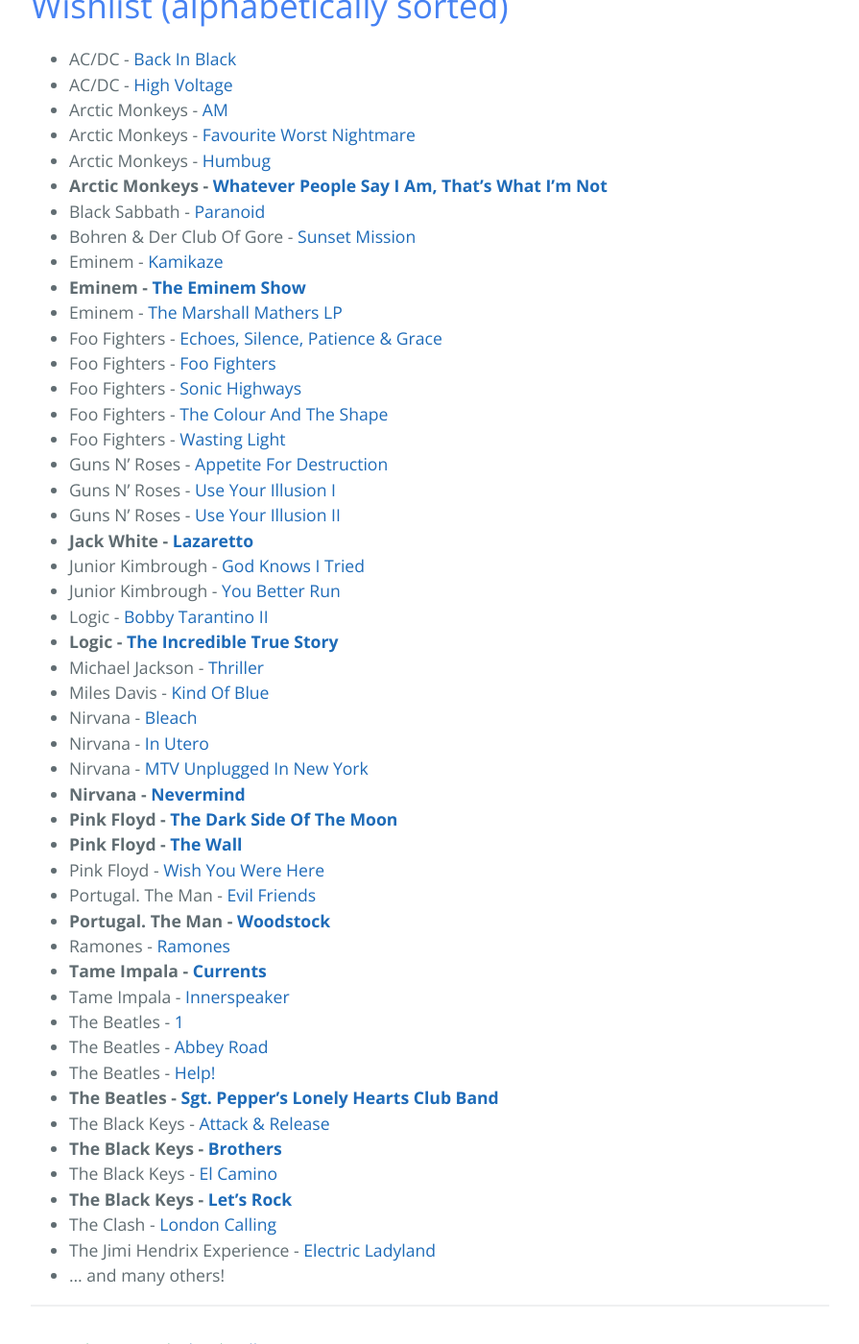
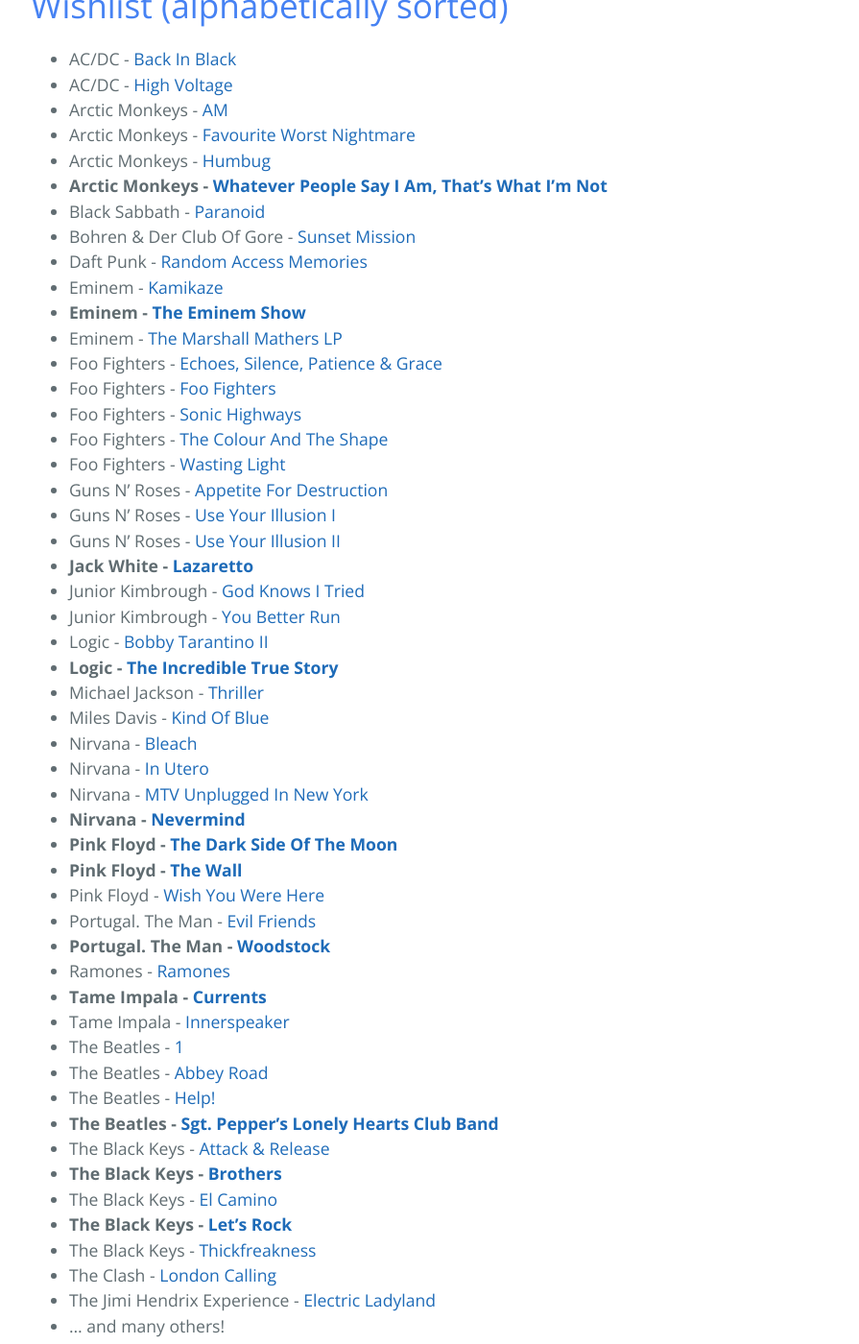
Before and after one commit to andrelago13/andrelago13.github.io, a Jekyll site: the page built from records.md, in a window 1280 px wide and 1400 px high, scrolled down 1091 px. Shown: the whole window at 96% size, without its empty margins (192-1087 px from the left). Built offline with Jekyll 4.4.1, drawn with Linux system fonts in a browser that asks for light colours.

Commit message:
Update records.md

```diff
--- a/records.md
+++ b/records.md
@@ -38,6 +38,7 @@
 * **Arctic Monkeys - [Whatever People Say I Am, That's What I'm Not](https://www.discogs.com/Arctic-Monkeys-Title-TBC/master/76279)**
 * Black Sabbath - [Paranoid](https://www.discogs.com/Black-Sabbath-Paranoid/master/302)
 * Bohren & Der Club Of Gore - [Sunset Mission](https://www.discogs.com/Bohren-Der-Club-Of-Gore-Sunset-Mission/master/60848)
+* Daft Punk - [Random Access Memories](https://www.discogs.com/Daft-Punk-Random-Access-Memories/master/556257)
 * Eminem - [Kamikaze](https://www.discogs.com/Eminem-Kamikaze/master/1416558)
 * **Eminem - [The Eminem Show](https://www.discogs.com/Eminem-The-Eminem-Show/master/12344)**
 * Eminem - [The Marshall Mathers LP](https://www.discogs.com/Eminem-The-Marshall-Mathers-LP/master/12236)
@@ -76,6 +77,7 @@
 * **The Black Keys - [Brothers](https://www.discogs.com/The-Black-Keys-Brothers/master/248620)**
 * The Black Keys - [El Camino](https://www.discogs.com/The-Black-Keys-El-Camino/master/390739)
 * **The Black Keys - [Let's Rock](https://www.discogs.com/The-Black-Keys-Lets-Rock/master/1569381)**
+* The Black Keys - [Thickfreakness](https://www.discogs.com/The-Black-Keys-Thickfreakness/master/79402)
 * The Clash - [London Calling](https://www.discogs.com/The-Clash-London-Calling/master/19382)
 * The Jimi Hendrix Experience - [Electric Ladyland](https://www.discogs.com/The-Jimi-Hendrix-Experience-Electric-Ladyland/release/399579)
 * ... and many others!
```
